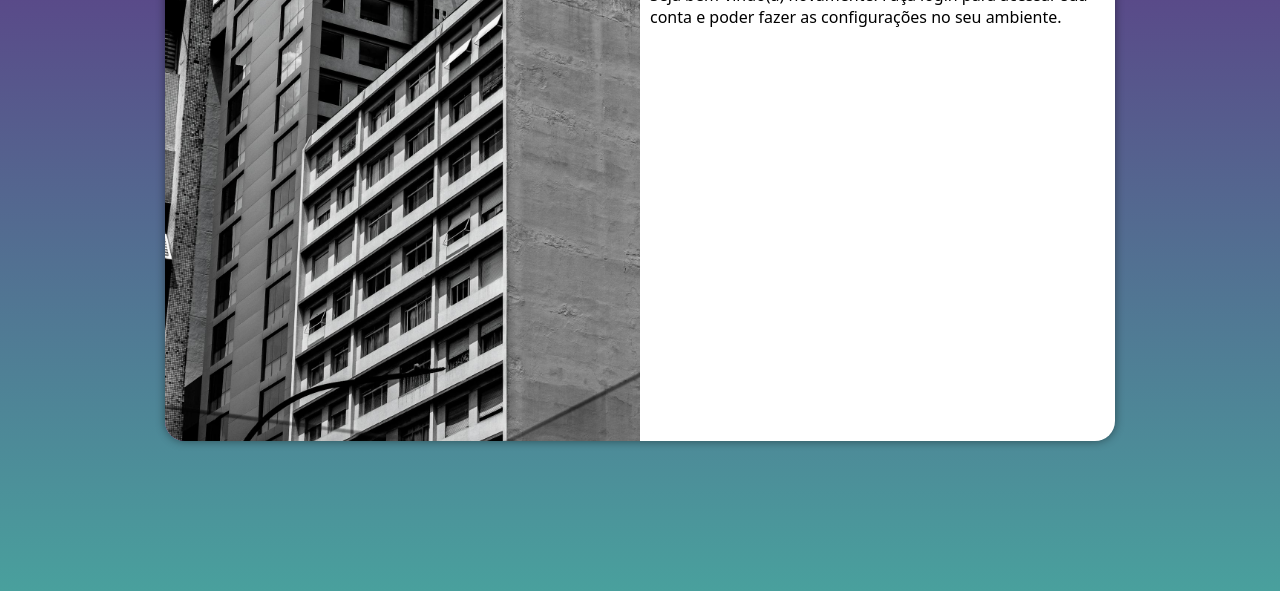
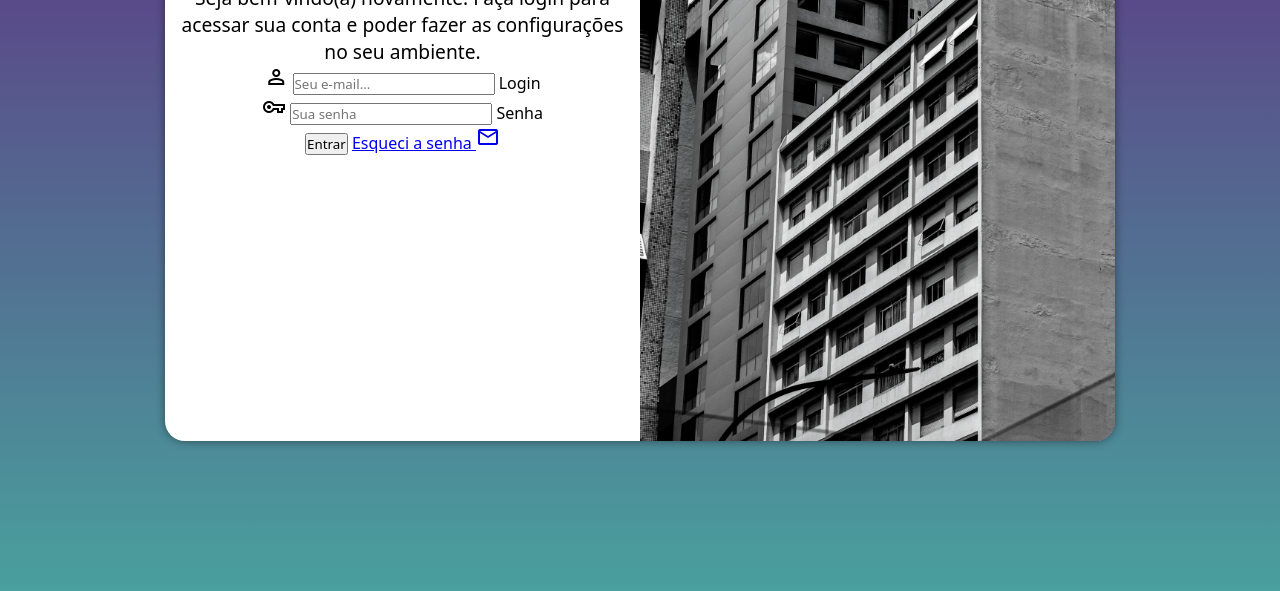
Before and after one commit to Douglas2903/projeto-login, a plain HTML site: page index.html in a window 1280 px wide. Shown: the part 209-800 px from the top of the page. Drawn offline with nearby package versions, Linux system fonts and the light colour scheme.

Commit message:
criação do formulario

```diff
--- a/estilos/media-querie.css
+++ b/estilos/media-querie.css
@@ -34,13 +34,17 @@
     }
 
     section#login div#imagem{
-        float: left;
+        float: right;
         width: 50%;
         height: 100%;
     }
 
     section#login div#formulario{
-        float: right;
+        float: left;
         width: 50%;
     }
+
+    div#formulario p{
+        font-size: 1.2em;
+    }
 }
--- a/estilos/style.css
+++ b/estilos/style.css
@@ -56,3 +56,12 @@ section#login div#formulario{
     display: block;
     padding: 10px;
 }
+
+div#formulario{
+    text-align: center;
+    margin-bottom: 10px;
+}
+
+div#formulario p{
+    font-size: 0.8em;
+}
--- a/index.html
+++ b/index.html
@@ -4,6 +4,7 @@
     <meta charset="UTF-8">
     <meta name="viewport" content="width=device-width, initial-scale=1.0">
     <title>Login</title>
+    <link href="https://fonts.googleapis.com/css2?family=Material+Symbols+Outlined" rel="stylesheet" />
     <link rel="stylesheet" href="estilos/style.css">
     <link rel="stylesheet" href="estilos/media-querie.css">
 
@@ -18,8 +19,22 @@
             <div id="formulario">
                 <h1>Login</h1>
                 <p>Seja bem-vindo(a) novamente. Faça login para acessar sua conta e poder fazer as configurações no seu ambiente.</p>
-                <form action="login.php" method="post">
+                <form action="login.php" method="post" autocomplete="on">
+                    <div class="campo">
+                        <span class="material-symbols-outlined">person</span>
+                        <input type="email" name="login" id="ilogin" placeholder="Seu e-mail..." autocomplete="email" required maxlength="30">
+                        <label for="ilogin">Login</label>
+                    </div>
+                    <div class="campo">
+                        <span class="material-symbols-outlined">vpn_key</span>
+                        <input type="password" name="senha" id="isenha" placeholder="Sua senha" autocomplete="current-password" required minlength="8" maxlength="20">
+                        <label for="isenha">Senha</label>
+                    </div>
 
+                    <input type="submit" value="Entrar">
+                    <a href="#">
+                        Esqueci a senha <span class="material-symbols-outlined">mail</span>
+                    </a>
                 </form>
             </div>
         </section>
```
